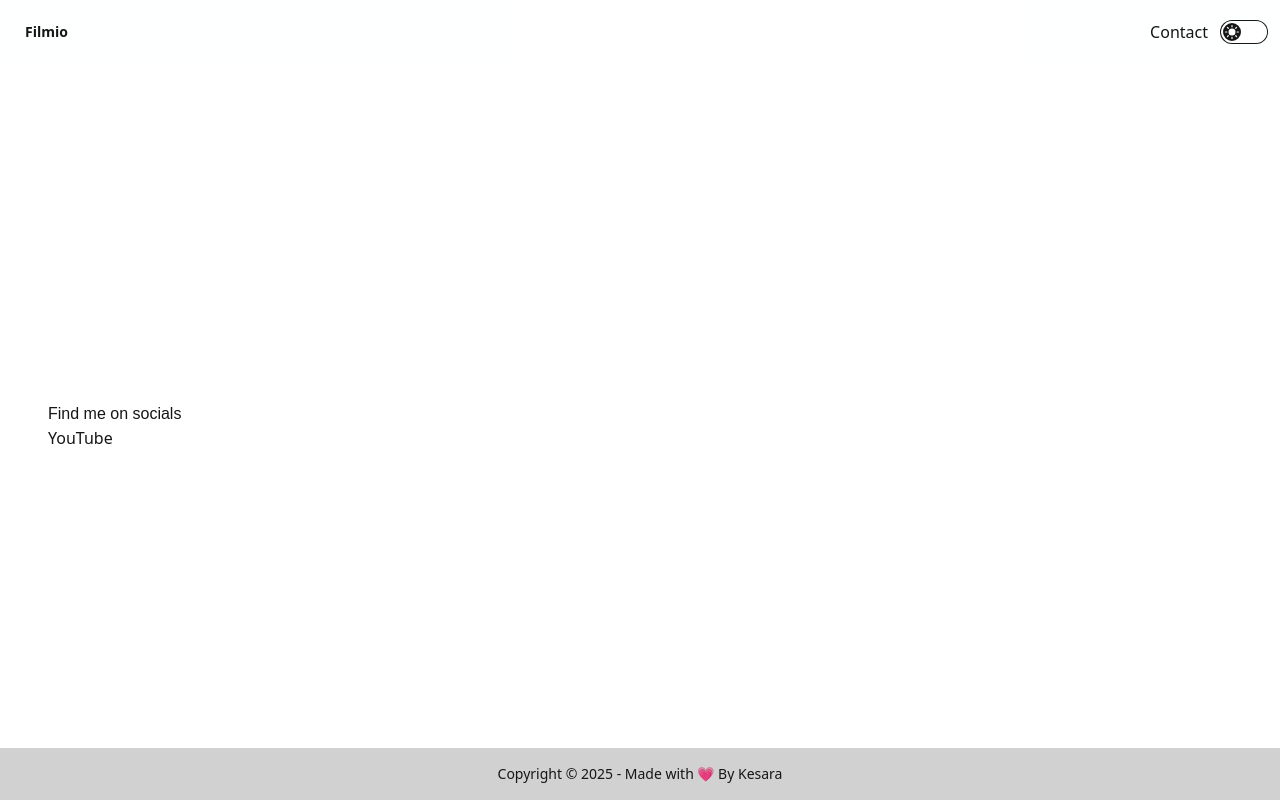
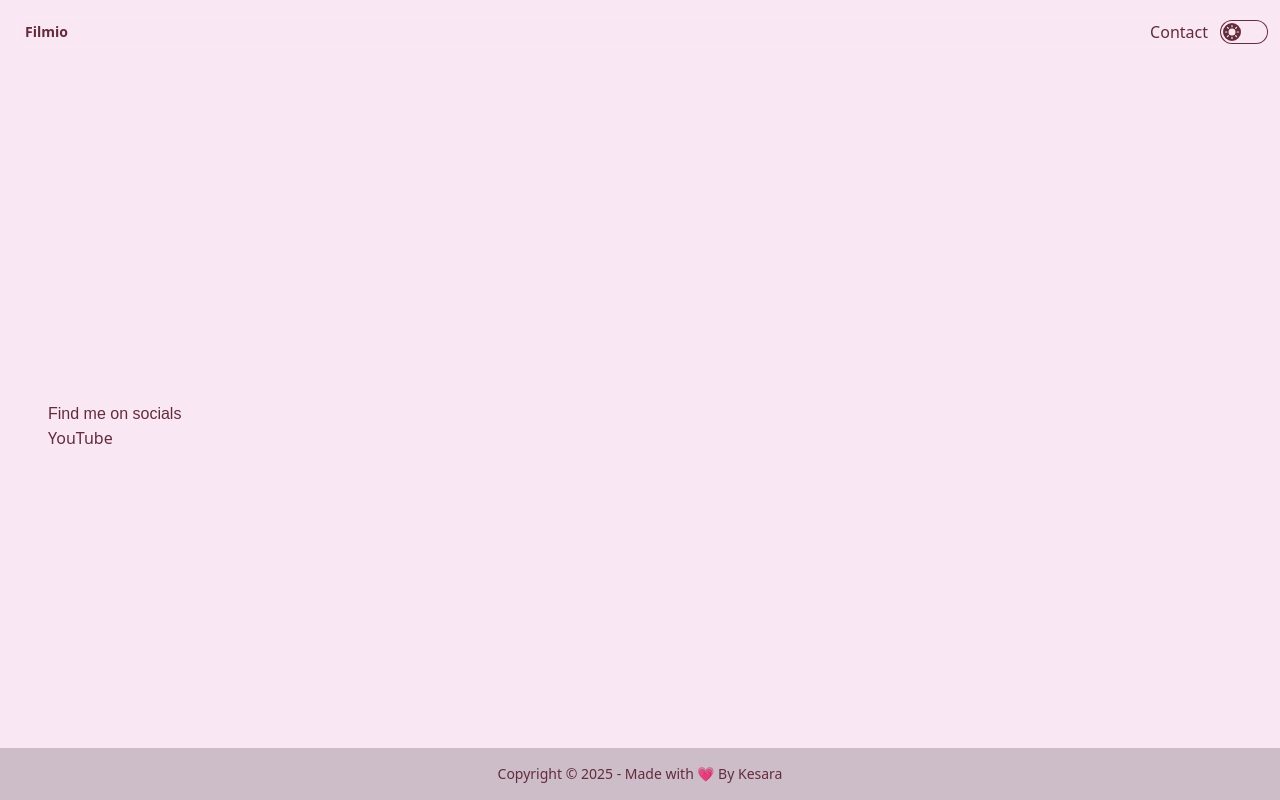
Before and after one commit to ImalKesara/Filmio, a SvelteKit app: page /contact in a window 1280 px wide. Built offline with nearby package versions, Linux system fonts and the light colour scheme; no server answers; a web font is replaced by a local one.

Commit message:
✅ Hydration for playwright

```diff
--- a/src/routes/+layout.svelte
+++ b/src/routes/+layout.svelte
@@ -24,6 +24,9 @@
 					});
 			});
 		}
+	});
+	$effect(() => {
+		document.documentElement.dataset.testid = 'hydrated';
 	});
 </script>
 
--- a/tailwind.config.ts
+++ b/tailwind.config.ts
@@ -34,8 +34,8 @@ export default {
 	daisyui: {
 		// ... mean access all properties
 		themes: [
-			{ light: { ...themes.bumblebee, ...themesOverride } },
-			{ dark: { ...themes.night, ...themesOverride } }
+			{ light: { ...themes.valentine, ...themesOverride } },
+			{ dark: { ...themes.black, ...themesOverride } }
 		]
 	},
 
```
Also changed, not shown: 1 other file (tests, documents, lock files or other folders).
